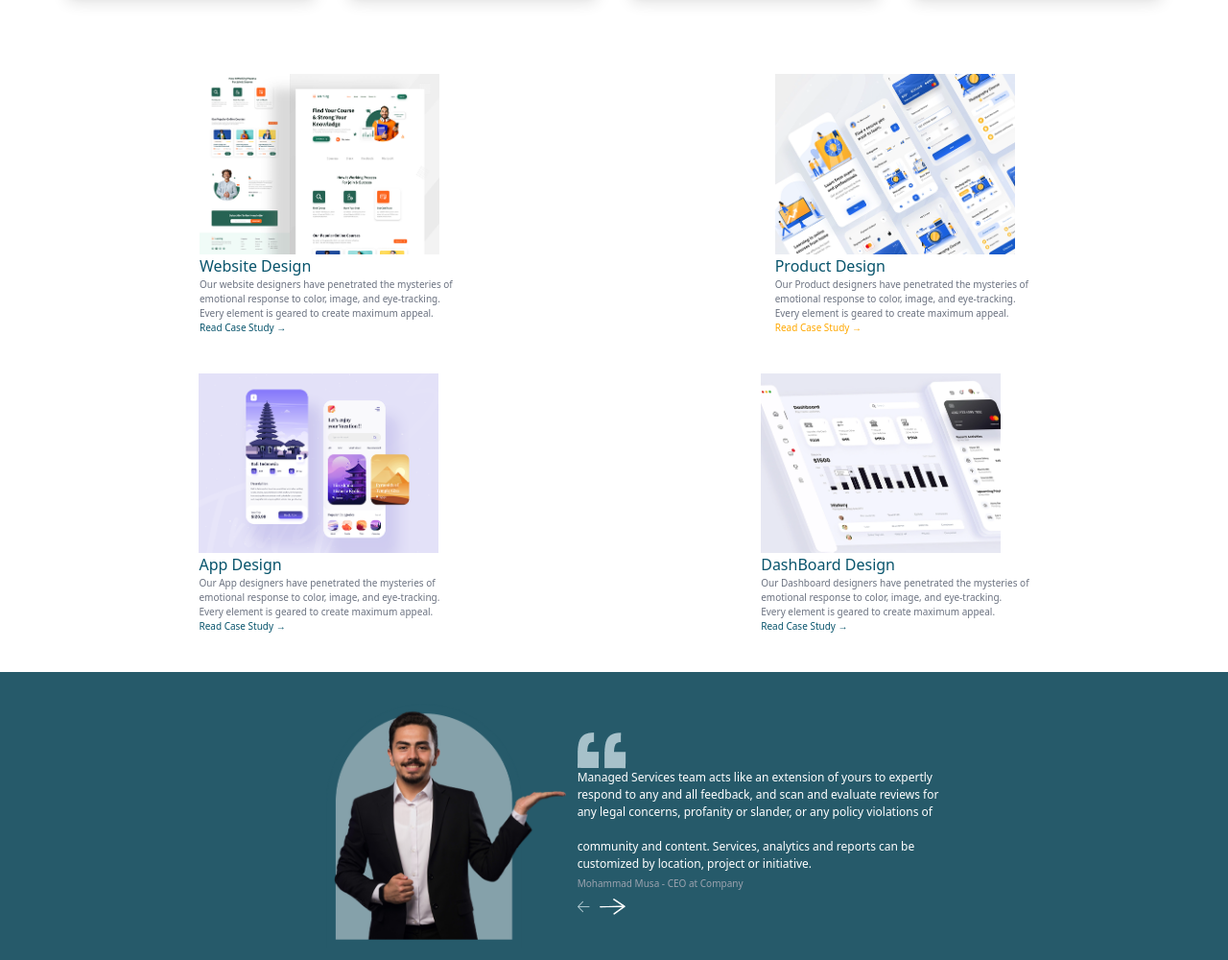
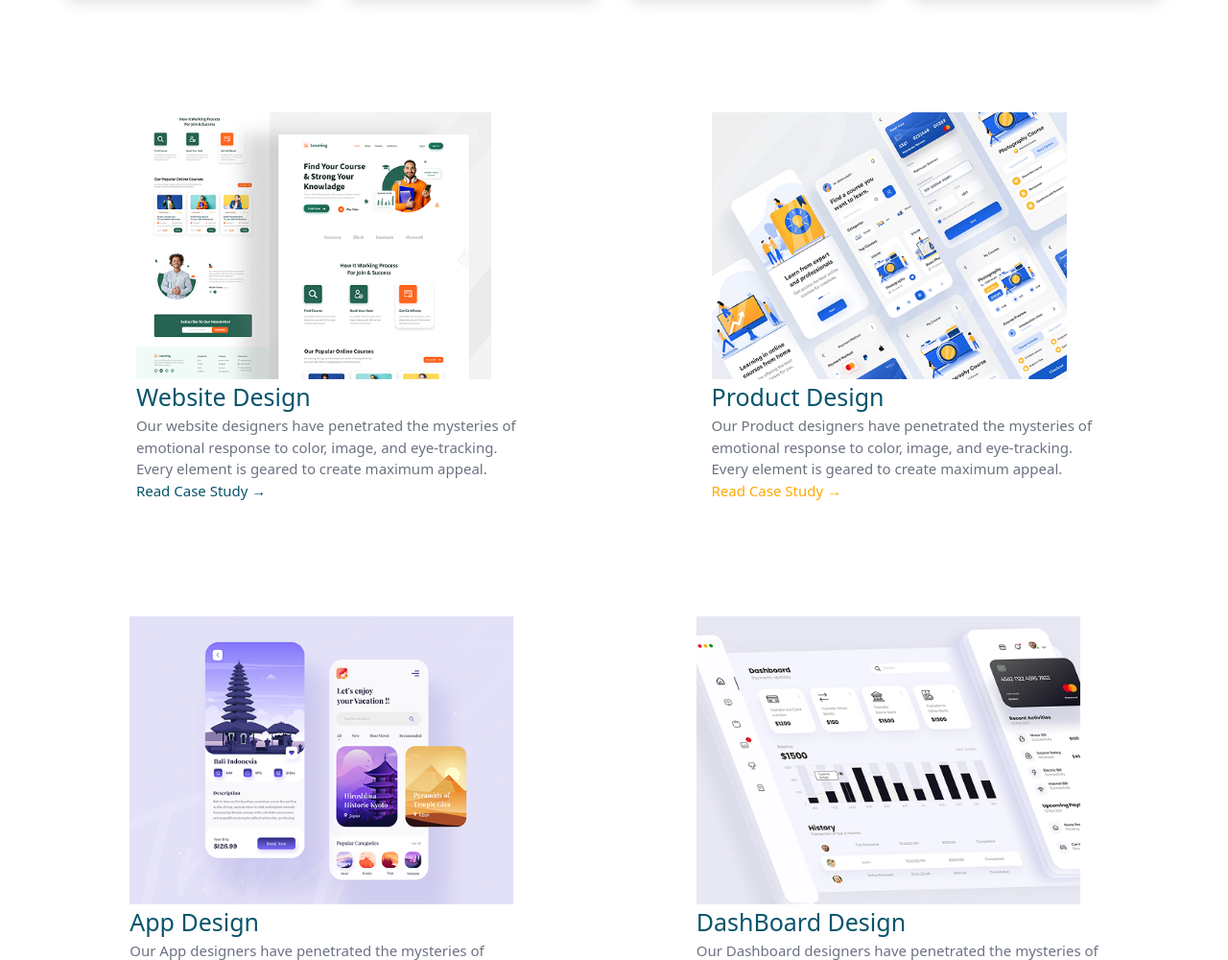
Before and after one commit to MAGA-09/practic, a website: page src/index.html in a window 1280 px wide. Shown: the part 942-1942 px from the top of the page at 96% size. Drawn offline with nearby package versions, Linux system fonts and the light colour scheme; files that its build step writes are made by us from their sources.

Commit message:
ispravlenie neskolko section

```diff
--- a/src/index.html
+++ b/src/index.html
@@ -129,45 +129,45 @@
   </div>
 </section>
 <section >
-    <div class="flex flex-wrap justify-around max-w-[1200px] m-auto">
-        <div>
-            <img src="./image/dribbble mockup 1.png" class="w-[250px]" alt="">
-            <h1 class="text-[#08546C]">Website Design</h1>
-            <p class="text-[10px] text-gray-500">Our website designers have penetrated the mysteries of <br>
+    <div class="flex flex-wrap justify-around max-w-[1200px] m-auto flex-col lg:flex-row ">
+        <div class="sm:m-auto">
+            <img src="./image/dribbble mockup 1.png" class="w-[370px]" alt="">
+            <h1 class="text-[#08546C] text-[25px]">Website Design</h1>
+            <p class="text-[15px] text-gray-500">Our website designers have penetrated the mysteries of <br>
                emotional response to color, image,  and eye-tracking. <br>
                Every element is geared to create maximum appeal.</p>
-            <p  class="text-[#08546C] text-[10px]">Read Case Study →</p>
+            <p  class="text-[#08546C] text-[15px]">Read Case Study →</p>
         </div>
-        <div>
-            <img src="./image/dribbble mockup 1 (1).png" class="w-[250px]" alt="">
-            <h1 class="text-[#08546C]">Product Design</h1>
-            <p class="text-[10px] text-gray-500">Our Product designers have penetrated the mysteries of <br>
+        <div class="sm:py-10 sm:m-auto">
+            <img src="./image/dribbble mockup 1 (1).png" class="w-[370px]" alt="">
+            <h1 class="text-[#08546C] text-[25px]">Product Design</h1>
+            <p class="text-[15px] text-gray-500">Our Product designers have penetrated the mysteries of <br>
                emotional response to color, image,  and eye-tracking. <br>
                Every element is geared to create maximum appeal.</p>
-            <p class="text-[#FFA800] text-[10px]">Read Case Study →</p>
+            <p class="text-[#FFA800] text-[15px]">Read Case Study →</p>
         </div>
     </div>
-    <div class="flex flex-wrap justify-around max-w-[1200px] m-auto py-10">
-        <div>
-            <img src="./image/dribbble mockup 1 (2).png" class="w-[250px]" alt="">
-            <h1 class="text-[#08546C]">App Design</h1>
-            <p class="text-[10px] text-gray-500">Our App designers have penetrated the mysteries of <br>
+    <div class="flex flex-wrap justify-around max-w-[1200px] m-auto py-10 flex-col lg:flex-row">
+        <div class="sm:m-auto">
+            <img src="./image/dribbble mockup 1 (2).png" class="w-[400px]" alt="">
+            <h1 class="text-[#08546C] text-[25px]">App Design</h1>
+            <p class="text-[15px] text-gray-500">Our App designers have penetrated the mysteries of <br>
                emotional response to color, image,  and eye-tracking. <br>
                Every element is geared to create maximum appeal.</p>
-            <p class="text-[#08546C] text-[10px]">Read Case Study →</p>
+            <p class="text-[#08546C] text-[15px]">Read Case Study →</p>
         </div>
-        <div>
-            <img src="./image/dribbble mockup 1 (3).png" class="w-[250px]" alt="">
-            <h1 class="text-[#08546C]">DashBoard Design</h1>
-            <p  class="text-[10px] text-gray-500">Our Dashboard designers have penetrated the mysteries of <br>
+        <div class="sm:py-10 sm:m-auto">
+            <img src="./image/dribbble mockup 1 (3).png" class="w-[400px]" alt="">
+            <h1 class="text-[#08546C] text-[25px]">DashBoard Design</h1>
+            <p  class="text-[15px] text-gray-500">Our Dashboard designers have penetrated the mysteries of <br>
                emotional response to color, image,  and eye-tracking. <br>
                Every element is geared to create maximum appeal.</p>
-            <p class="text-[#08546C] text-[10px]">Read Case Study →</p>
+            <p class="text-[#08546C] text-[15px]">Read Case Study →</p>
         </div>
     </div>
 </section>
-<section class="bg-[#265A6A] flex h-[320px]">
-    <div class="items-center max-w-[1200px] m-auto flex">
+<section class="bg-[#265A6A] flex  ">
+    <div class="items-center max-w-[1200px] m-auto flex flex-col lg:flex-row ">
     <img src="./image/image (13).png" class="w-[300px]" alt="">
     <div>
         <img src="./image/Group (9).png" alt="">
@@ -184,7 +184,7 @@
 </section>
 <section class="w-full px-4 py-10 sm:py-14 sm:flex sm:justify-between sm:items-start bg-white">
   <div class="sm:w-1/2 w-full">
-    <img src="./image/Rectangle 18.png" alt="" class="w-[250px] h-[250px] rounded-lg" />
+    <img src="./image/Rectangle 18.png" alt="" class="w-[400px] h-[400px] rounded-lg" />
     <h2 class="mt-6 text-xl sm:text-xl font-semibold text-[#0B3558]">
       How This Agency Helped My <br class="hidden sm:block"> Business And Career Journey?
     </h2>
```
